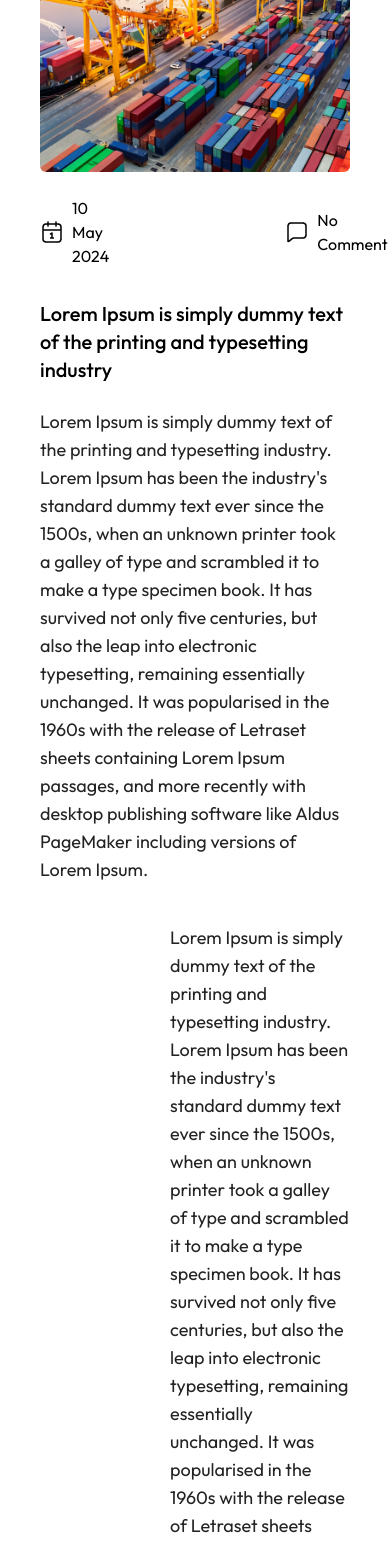
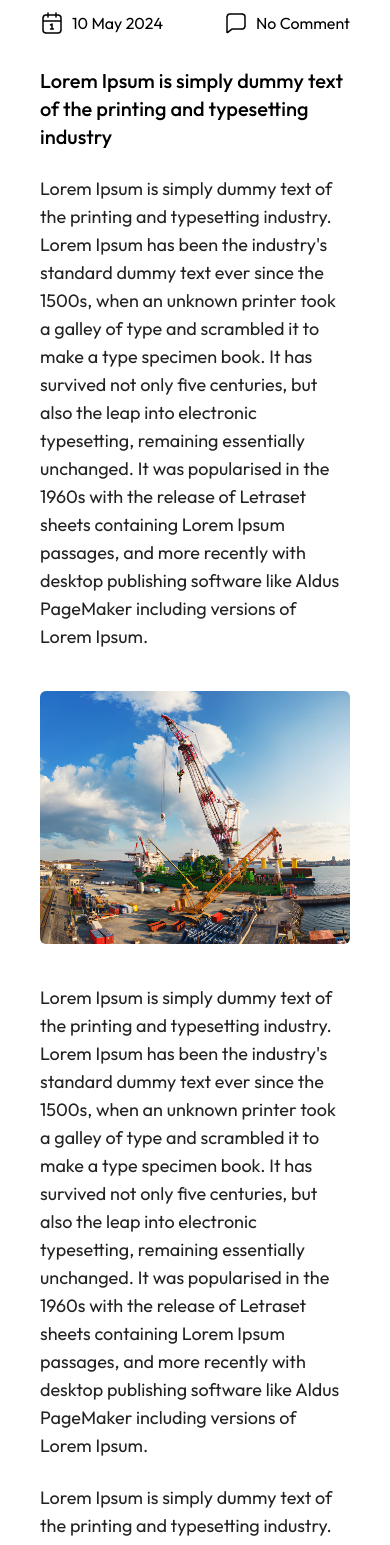
Before and after one commit to sourovBasu07/rl_logistics, a Next.js app: page /our-blog/details in a window 390 px wide. Shown: the part 432-1977 px from the top of the page. Built offline with nearby package versions, Linux system fonts and the light colour scheme.

Commit message:
or blog responsive

```diff
--- a/src/app/(root)/our-blog/details/page.tsx
+++ b/src/app/(root)/our-blog/details/page.tsx
@@ -6,7 +6,7 @@ const page = () => {
     <div className="container flex flex-col pb-[200px]">
       <Breadcrumbs title="Our Blog" pageName="Our blog" />
       <div className="">
-        <div className="w-full h-[340px] rounded-md">
+        <div className="w-full h-[155px] lg:h-[340px] rounded-md">
           <Image
             src="/images/blog_image_6.jpg"
             alt="post image"
@@ -16,7 +16,7 @@ const page = () => {
             className="w-full h-full object-cover rounded-md"
           />
         </div>
-        <div className="flex items-center gap-[200px] pt-6 pb-8">
+        <div className="flex justify-between items-center gap-0 lg:gap-[200px] pt-6 pb-8">
           <div className="flex items-center gap-2">
             <Image
               src="/icons/calendar_icon.png"
@@ -24,7 +24,7 @@ const page = () => {
               width={24}
               height={24}
             />
-            <p className="">10 May 2024</p>
+            <p className="whitespace-nowrap">10 May 2024</p>
           </div>
           <div className="flex items-center gap-2">
             <Image
@@ -33,7 +33,7 @@ const page = () => {
               width={24}
               height={24}
             />
-            <p className="">No Comment</p>
+            <p className="whitespace-nowrap">No Comment</p>
           </div>
         </div>
         <div className="space-y-10">
@@ -55,8 +55,8 @@ const page = () => {
               Lorem Ipsum.
             </p>
           </div>
-          <div className="flex items-center gap-10">
-            <div className="flex-1 h-[340px] rounded-md">
+          <div className="flex flex-col lg:flex-row items-center gap-10">
+            <div className="flex-1 h-[155px] lg:h-[340px] rounded-md">
               <Image
                 src="/images/blog_5.jpeg"
                 alt="post image"
@@ -93,7 +93,7 @@ const page = () => {
               </p>
             </div>
           </div>
-          <div className="flex items-center gap-10">
+          <div className="flex flex-col lg:flex-row items-center gap-10">
             <p className="flex-1 text-lg text-[#232323]">
               Lorem Ipsum is simply dummy text of the printing and typesetting
               industry. Lorem Ipsum has been the industry&apos;s standard dummy
@@ -106,7 +106,7 @@ const page = () => {
               publishing software like Aldus PageMaker including versions of
               Lorem Ipsum.
             </p>
-            <div className="h-[340px] flex-[2] grid grid-cols-2 gap-5">
+            <div className="hidden h-[340px] flex-[2] lg:grid grid-cols-2 gap-5">
               <Image
                 src="/images/blog_2.jpeg"
                 alt="post image"
--- a/src/app/(root)/our-blog/page.tsx
+++ b/src/app/(root)/our-blog/page.tsx
@@ -6,7 +6,7 @@ const page = () => {
   return (
     <div className="container flex flex-col items-center">
       <Breadcrumbs title="Our Blog" pageName="Our blog" />
-      <div className="grid grid-cols-12 gap-x-7 gap-y-12">
+      <div className="flex flex-col lg:grid grid-cols-12 gap-x-7 gap-y-12">
         {blogPosts.map((post, index: number) => (
           <BlogPostCard key={index} {...post} />
         ))}
--- a/src/components/cards/BlogPostCard.tsx
+++ b/src/components/cards/BlogPostCard.tsx
@@ -1,4 +1,5 @@
 import Image from "next/image";
+import Link from "next/link";
 
 type BlogPostCardProps = {
   image: string;
@@ -54,6 +55,7 @@ const BlogPostCard = ({
             {description}
           </p>
         </div>
+        <Link href="/our-blog/details" className="cursor-pointer">
           <div className="flex items-center gap-2 cursor-pointer">
             <p className="font-medium text-neutralBlack">Explore More</p>
             <Image
@@ -64,6 +66,7 @@ const BlogPostCard = ({
               className="mt-1"
             />
           </div>
+        </Link>
       </div>
     </div>
   );
```
Lines whose indentation alone changed are shown as unchanged.
